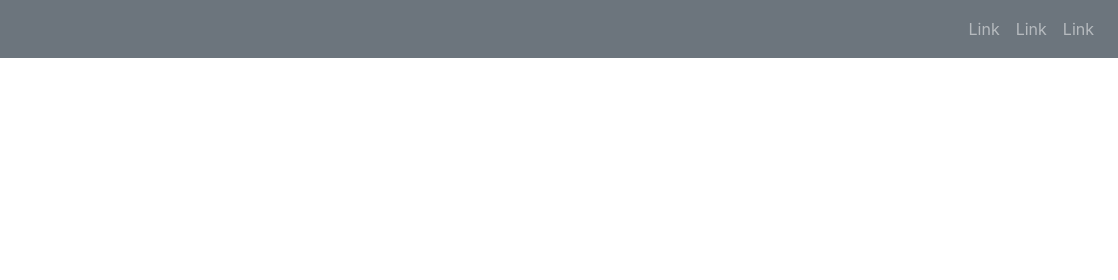
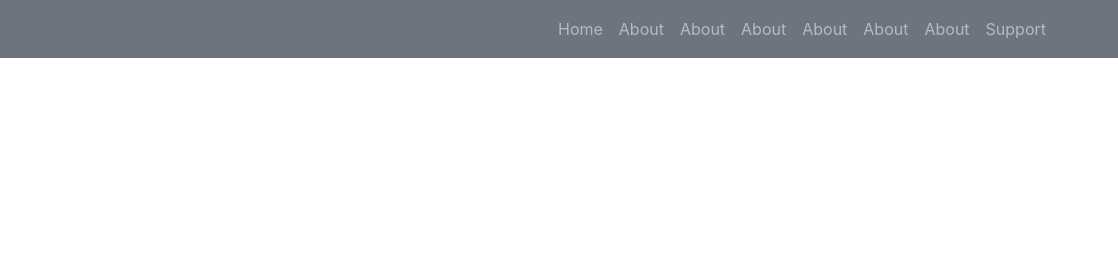
Before and after one commit to amadratitus/initialize, a plain HTML site: page index.html in a window 1280 px wide. Shown: the top 280 px of the page, 162-1280 px from the left. Drawn offline with nearby package versions, Linux system fonts and the light colour scheme.

Commit message:
Second Day

```diff
--- a/index.html
+++ b/index.html
@@ -27,15 +27,30 @@
           <span class="navbar-toggler-icon"></span>
         </button>
         <div class="collapse navbar-collapse justify-content-end" id="collapsibleNavbar">
-          <ul class="navbar-nav">
+          <ul class="navbar-nav text-primary mr-5">
             <li class="nav-item">
-              <a class="nav-link" href="#">Link</a>
+              <a class="nav-link" href="#">Home</a>
             </li>
             <li class="nav-item">
-              <a class="nav-link" href="#">Link</a>
+              <a class="nav-link" href="#">About</a>
             </li>
             <li class="nav-item">
-              <a class="nav-link" href="#">Link</a>
+              <a class="nav-link" href="#">About</a>
+            </li>
+            <li class="nav-item">
+              <a class="nav-link" href="#">About</a>
+            </li>
+            <li class="nav-item">
+              <a class="nav-link" href="#">About</a>
+            </li>
+            <li class="nav-item">
+              <a class="nav-link" href="#">About</a>
+            </li>
+            <li class="nav-item">
+               <a class="nav-link" href="#">About</a>
+            </li>
+            <li class="nav-item">
+              <a class="nav-link" href="#">Support</a>
             </li>
           </ul>
         </div>
```
